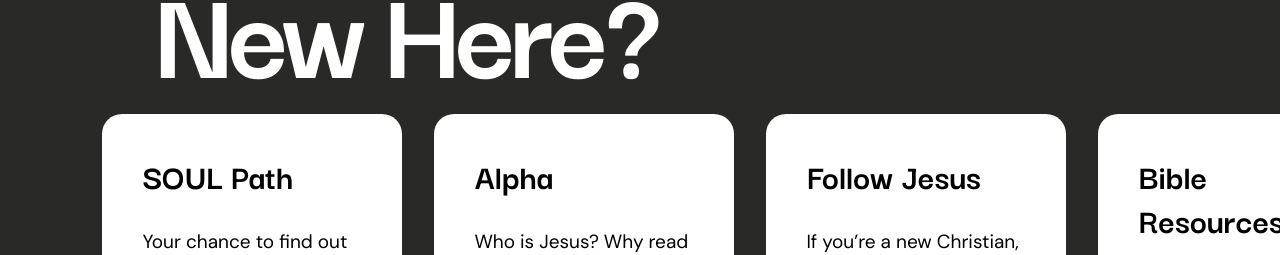
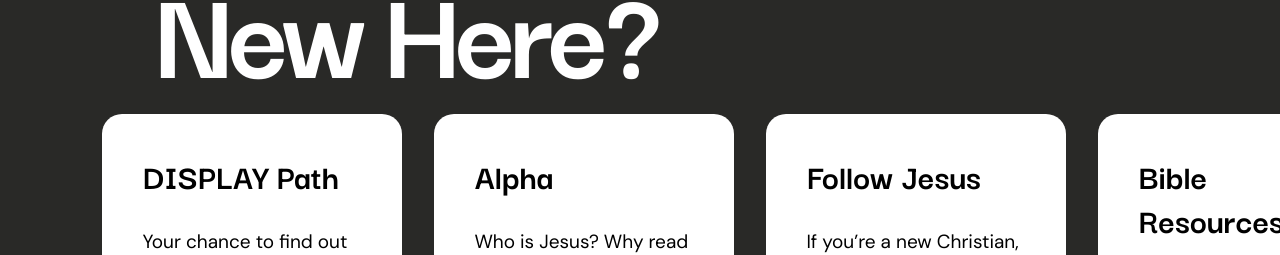
Before and after one commit to ezrabales/work__mock_church_frontend, a React (Vite) app: page /connect in a window 1280 px wide. Shown: the part 1219-1474 px from the top of the page. Built offline with nearby package versions, Linux system fonts and the light colour scheme.

Commit message:
change card title in connect page

```diff
--- a/src/components/Connect/Connect.jsx
+++ b/src/components/Connect/Connect.jsx
@@ -24,7 +24,7 @@
         title={"New Here?"}
         cards={[
           {
-            title: "SOUL Path",
+            title: "DISPLAY Path",
             description:
               "Your chance to find out more about us, ask questions and meet key members of our team and leadership.",
             btn: "SIGN UP",
```
